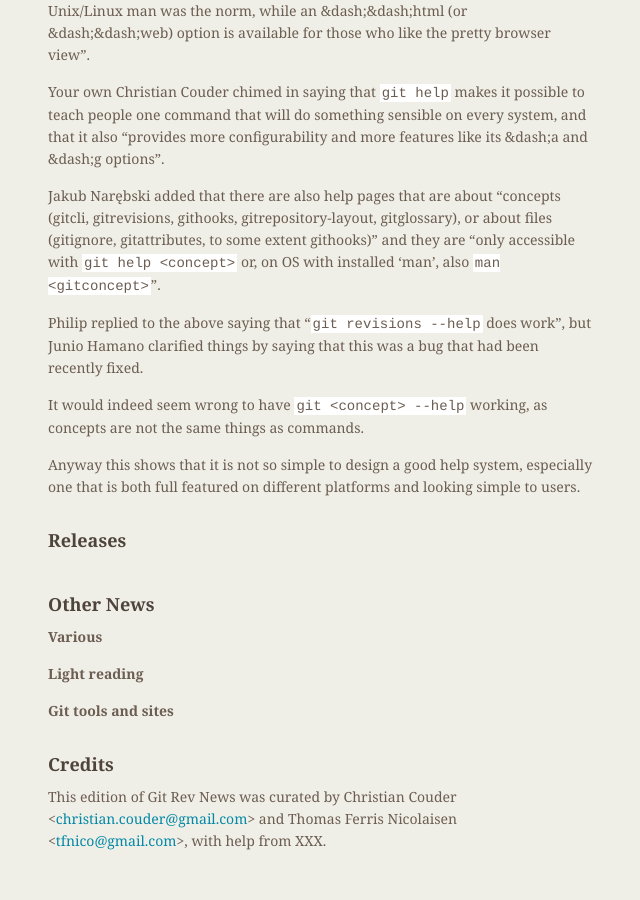
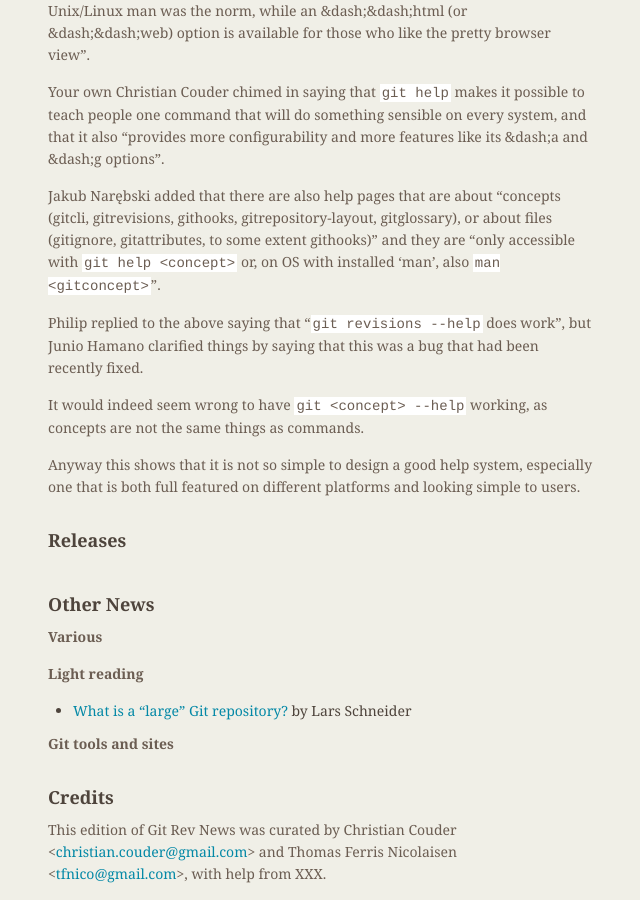
Before and after one commit to git/git.github.io, a Jekyll site: the page built from rev_news/drafts/edition-20.md, in a window 1280 px wide and 900 px high, scrolled down 2940 px. Shown: the whole window, without its empty margins (486-1126 px from the left). Built offline with Jekyll 4.4.1, drawn with Linux system fonts in a browser that asks for light colours; before the commit the page ends 3807 px from its top, so only the background shows below that.

Commit message:
rn-20: add link to large Git repos post

```diff
--- a/rev_news/drafts/edition-20.md
+++ b/rev_news/drafts/edition-20.md
@@ -198,6 +198,7 @@
 
 
 __Light reading__
+* [What is a "large" Git repository?](http://larsxschneider.github.io/2016/09/21/large-git-repos) by Lars Schneider
 
 
 __Git tools and sites__
```
